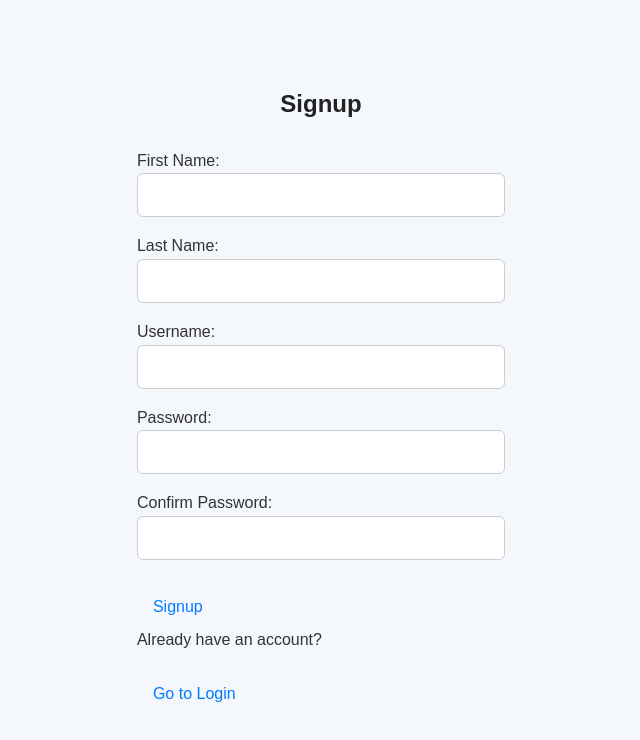
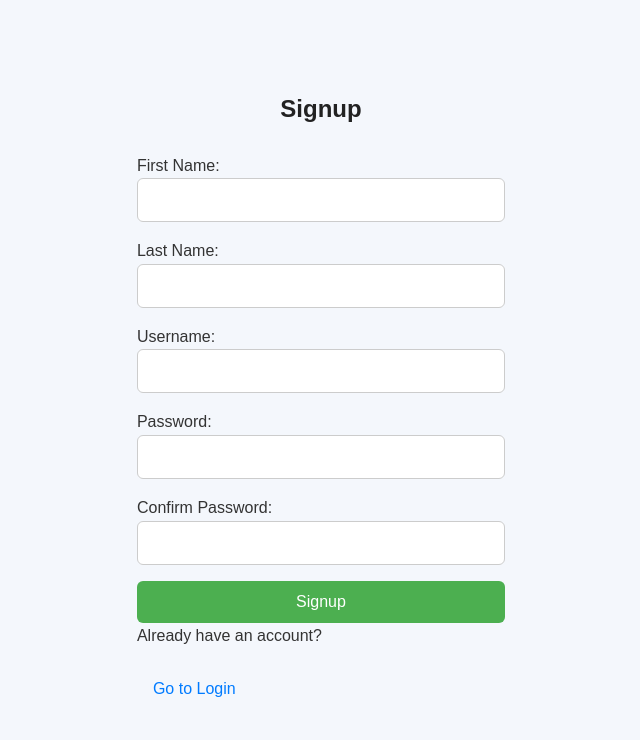
Before and after one commit to gamakgrover2002/Authentication-Node.js, a React (Vite) app in the folder frontend/: page /signup in a window 1280 px wide. Shown: the top 740 px of the page, without its empty margins (319-959 px from the left). Built offline with nearby package versions, Linux system fonts and the light colour scheme.

Commit message:
page height change

```diff
--- a/frontend/src/App.css
+++ b/frontend/src/App.css
@@ -14,7 +14,7 @@ body {
   display: flex;
   justify-content: center;
   align-items: center;
-  height: 100vh;
+
   padding: 1rem;
 }
 
--- a/frontend/src/pages/SignUpPage.jsx
+++ b/frontend/src/pages/SignUpPage.jsx
@@ -99,7 +99,7 @@ function SignupPage() {
             required
           />
         </div>
-        <a href="#" className="link_button signup-btn" onClick={handleSignup}>Signup</a>
+        <button type="submit">Signup</button>
       </form>
 
       <p>Already have an account?</p>
```
